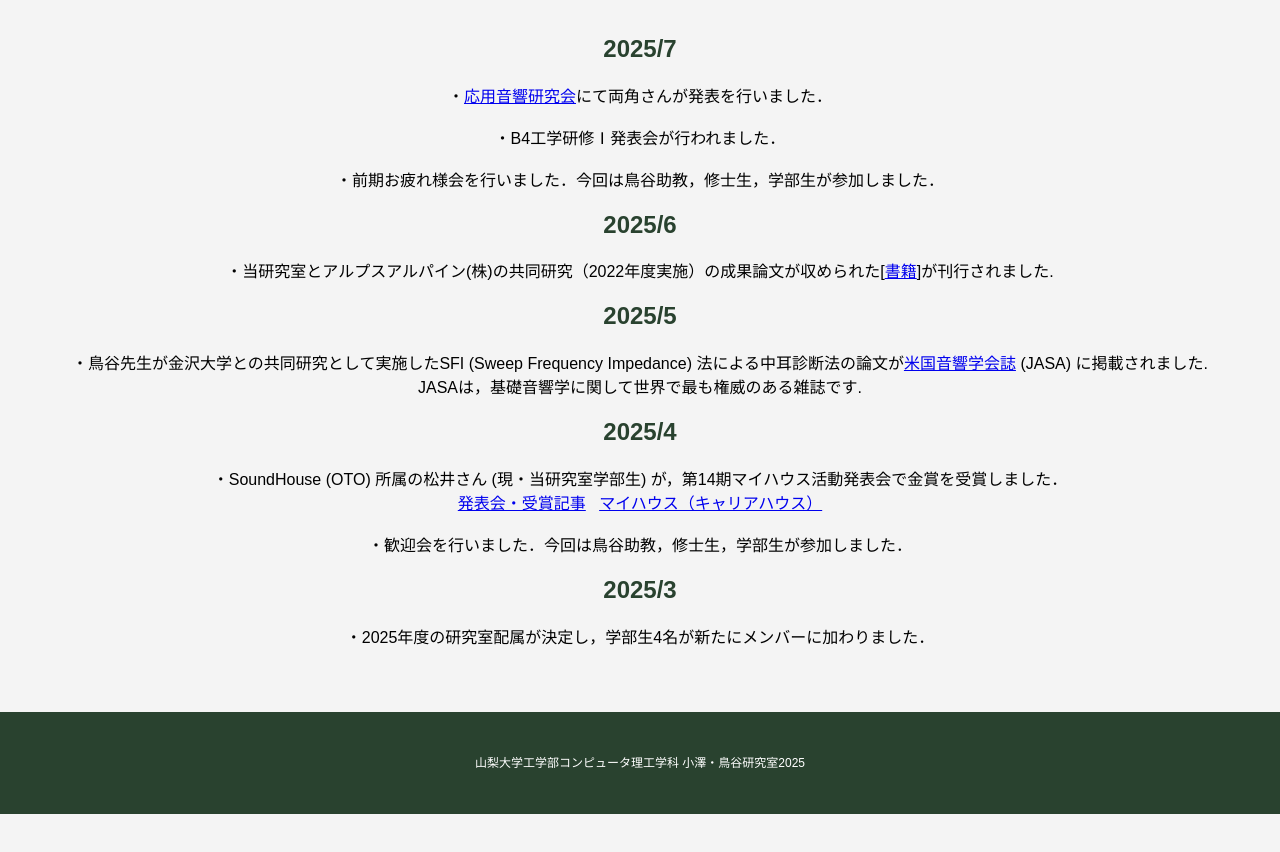
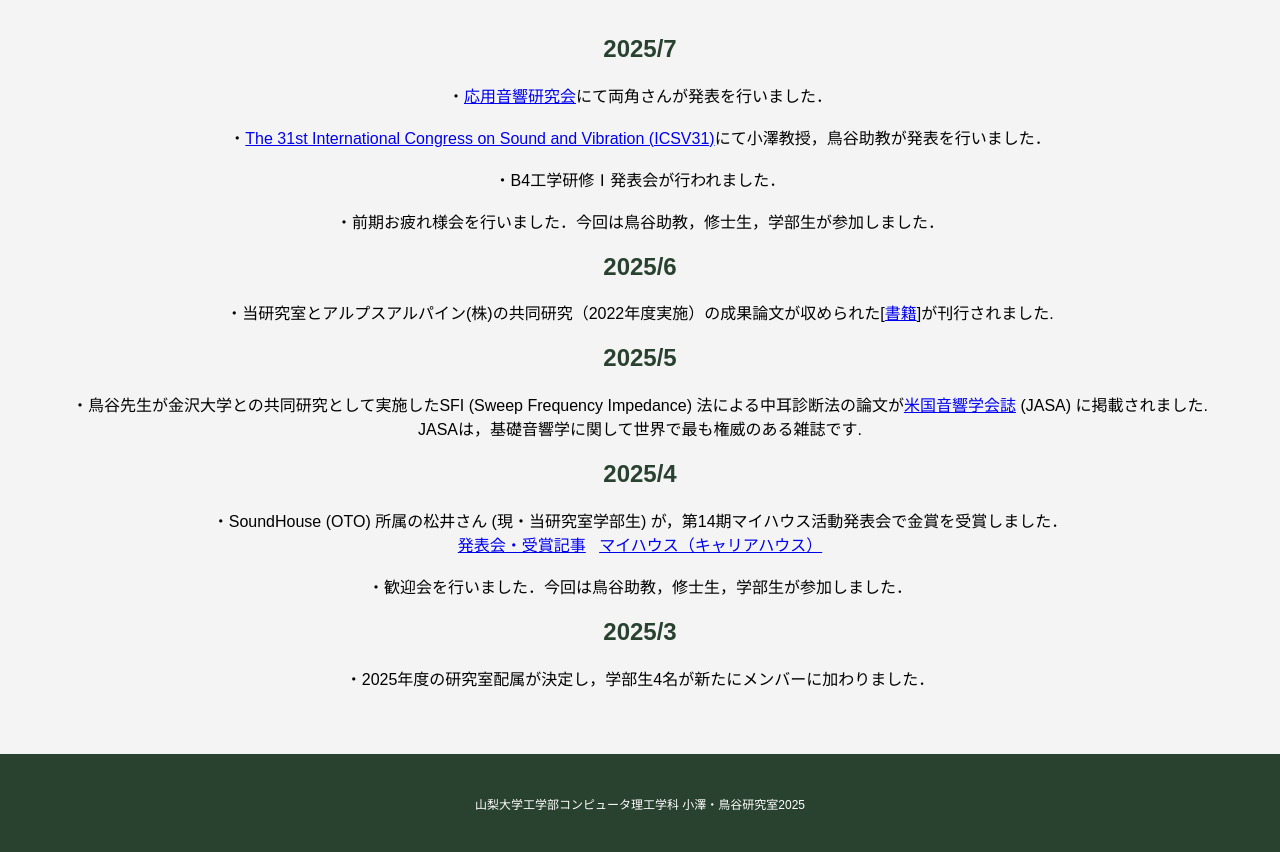
Before and after one commit to t22cs046/ozawa_toyalab_2025hp, a plain HTML site: page topic.html in a window 1280 px wide. Shown: the part 803-1655 px from the top of the page. Before the commit the page ends 1617 px from the top, so only its background shows below. Drawn offline with Linux system fonts and the light colour scheme.

Commit message:
[ADD]トピックの追加

```diff
--- a/topic.html
+++ b/topic.html
@@ -126,6 +126,7 @@
                     <p>・Yanさんの修論発表が行われました．</p><br>
                     <h2>2025/7</h2>
                     <p>・<a href="https://asj-eacom.acoustics.jp/202507program/">応用音響研究会</a>にて両角さんが発表を行いました．</p><br>
+                    <p>・<a href="https://www.icsv31.org/">The 31st International Congress on Sound and Vibration (ICSV31)</a>にて小澤教授，鳥谷助教が発表を行いました．</p><br>
                     <p>・B4工学研修Ⅰ発表会が行われました．</p><br>
                     <p>・前期お疲れ様会を行いました．今回は鳥谷助教，修士生，学部生が参加しました．</p>
                     <h2>2025/6</h2>
```
